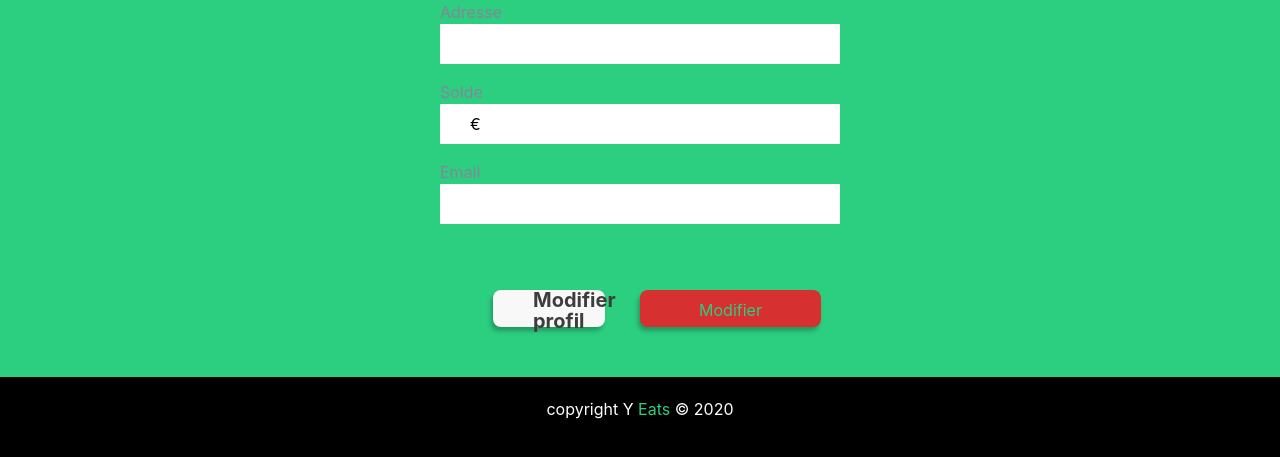
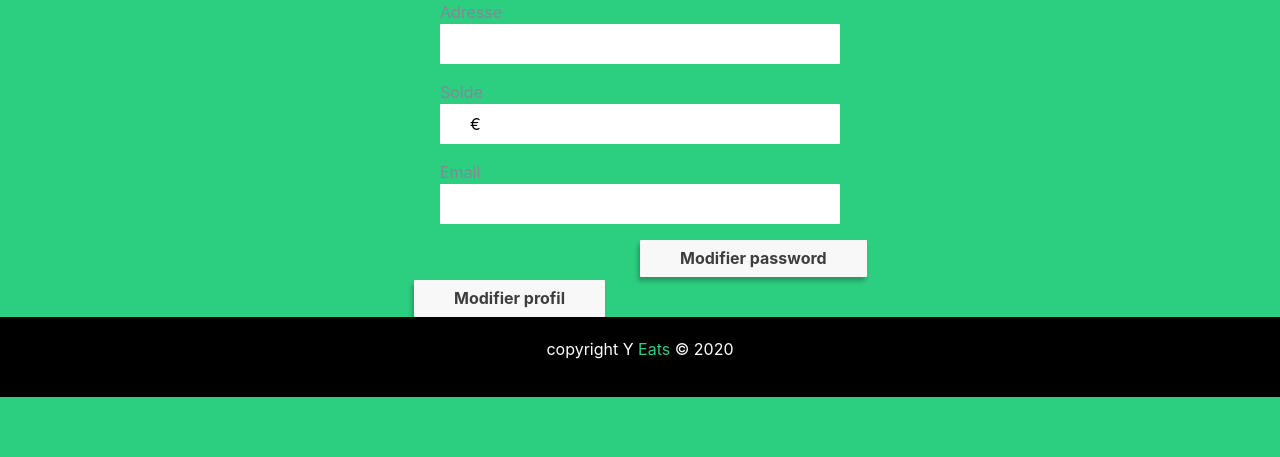
Before and after one commit to loux22/resto_delivery, a Symfony app: template delivery/templates/member/profil.html.twig in a window 1280 px wide. Shown: the part 366-823 px from the top of the page. After the commit the page ends 763 px from the top, so only its background shows below. Run offline with Twig, Linux system fonts and the light colour scheme; the template is opened without the code that fills it, so the values that code supplies are empty; form fields are guessed from the names that the template uses; some libraries are stand-ins or nearby versions.

Commit message:
probleme bouton

```diff
--- a/delivery/public/css/profilMember.css
+++ b/delivery/public/css/profilMember.css
@@ -89,9 +89,10 @@ body{
 
 .container__bottom--button{
     display: grid;
-    grid-template-columns: 1fr 1fr;
+    /* grid-template-columns: 1fr; */
     justify-content: center;
     padding: 50px;
+    /* width: 50px; */
 }
 .button1{
     display: flex;
@@ -99,9 +100,43 @@ body{
     padding-right: 35px;
     /* padding: 10px 40px; */
 }
+.button1 button{
+        width: auto;
+        height: 37px;
+        /* font-family: Poppins; */
+        font-style: normal;
+        font-weight: bold;
+        font-size: 1em;
+        line-height: 21px;
+        /* display: flex; */
+        align-items: center;
+        text-align: center;
+        color: #3D3D3D;
+        background: #F8F8F8;
+        border: none;
+        box-shadow: -2px 4px 4px rgba(0, 0, 0, 0.25);
+        border-radius: 1px;
+}
 .button2{
     display: flex;
     justify-content: flex-start;
+}
+.button2 button{
+    width: auto;
+    height: 37px;
+    /* font-family: Poppins; */
+    font-style: normal;
+    font-weight: bold;
+    font-size: 1em;
+    line-height: 21px;
+    /* display: flex; */
+    align-items: center;
+    text-align: center;
+    color: #3D3D3D;
+    background: #F8F8F8;
+    border: none;
+    box-shadow: -2px 4px 4px rgba(0, 0, 0, 0.25);
+    border-radius: 1px;
 }
 
 .styled {
@@ -246,7 +281,16 @@ body{
                 inset 2px 2px 3px rgba(0, 0, 0, .6);
 }
 .container__bottom--button2{
+    display: grid;
+    grid-template-columns: 1fr 1fr;
+    justify-content: center;
+}
+.button2  button{
     display: flex;
-    justify-content: center;
-    padding: 50px;
+    justify-content: flex-start;
 }
+/* .button3  button{
+    display: flex;
+    justify-content: flex-end;
+    padding-right: 20px;
+} */
--- a/delivery/templates/member/profil.html.twig
+++ b/delivery/templates/member/profil.html.twig
@@ -75,7 +75,7 @@
         </div>
     </div>
 
-    <div class="container__bottom--button2">
+    <div class="container__bottom--button">
         <button class="favorite styled2" type="submit">Modifier</button>
     </div>
 
@@ -92,15 +92,18 @@
     </form>
 </div>
 
-<div class="container__bottom--button">
-    <div class="button1">
-        <button class="buttonUpdateProfil-js favorite styled" type="submit">Modifier profil</button>
+<div class="container__bottom--button2">
+    <div class="button3" style="
+    display: flex;
+    justify-content: flex-end;
+    margin: 0px 60px 40px 0px">
+        <button class="buttonProfil-js none favorite styled2" type="submit">Voir profil</button>
     </div>
     <div class="button2">
-        <button class="buttonUpdatePassword-js favorite styled" type="submit">Modifier password</button>
+        <button class="buttonUpdatePassword-js favorite styled2" type="submit">Modifier password</button>
     </div>
-    <div class="button3">
-        <button class="buttonProfil-js none favorite styled" type="submit">Voir profil</button>
+    <div class="button1">
+        <button class="buttonUpdateProfil-js favorite styled2" type="submit">Modifier profil</button>
     </div>
 </div>
 {% endblock %}
```
